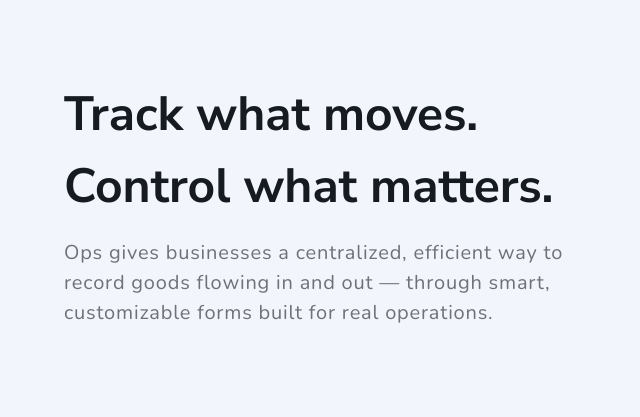
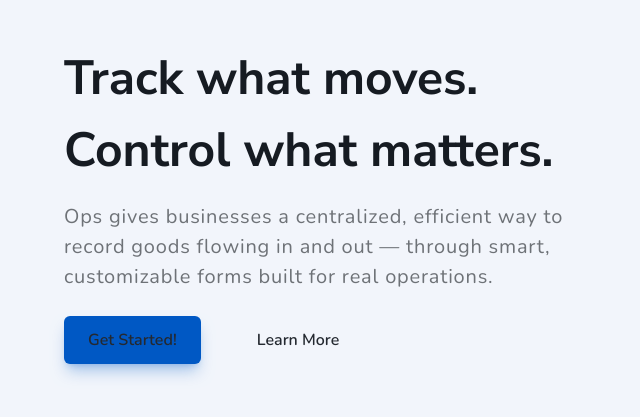
Before and after one commit to cynessa-dev/ops, a Next.js app: page / in a window 1280 px wide. Shown: the part 197-614 px from the top of the page, without its empty margins (0-640 px from the left). Built offline with nearby package versions, Linux system fonts and the light colour scheme.

Commit message:
✨ feat(hero): add cta and learn more button for sign up and documentation

```diff
--- a/app/globals.css
+++ b/app/globals.css
@@ -67,3 +67,22 @@ input[type="number"]::-webkit-outer-spin-button {
   -webkit-appearance: none;
   margin: 0;
 }
+
+/* ANIMATIONS */
+
+.btn-underline::after {
+  content: '';
+  position: absolute;
+  bottom: 0;
+  left: 0;
+
+  width: 0%;
+  height: 2px;
+  background-color: currentColor;
+
+  transition: width 200ms ease-in-out;
+}
+
+.btn-underline:hover::after {
+  width: 100%;
+}
--- a/components/landing/hero.tsx
+++ b/components/landing/hero.tsx
@@ -10,6 +10,38 @@ export default function Hero() {
                 <p className="text-muted text-[1.25rem] font-light tracking-[0.05rem]">
                     Ops gives businesses a centralized, efficient way to record goods flowing in and out — through smart, customizable forms built for real operations.
                 </p>
+
+                {/* CTA */}
+                <div className="flex gap-8 mt-2">
+                    <button
+                        className="
+                            px-6
+                            py-3
+                            bg-primary-action
+                            font-semibold
+                            rounded-md
+                            shadow-lg
+                            shadow-primary-action/30
+                            cursor-pointer
+                            transition-color
+                            duration-150
+                            ease-in-out
+                            active:translate-y-0
+                            active:rotate-0
+                            hover:bg-primary-hover
+                            hover:shadow-xl
+                            hover:-translate-y-2
+                            hover:rotate-2"
+                    >
+                        Get Started!
+                    </button>
+
+                    <button
+                        className="btn-underline relative px-6 py-3 font-semibold cursor-pointer"
+                    >
+                        Learn More
+                    </button>
+                </div>
             </div>
         </section>
     );
```
